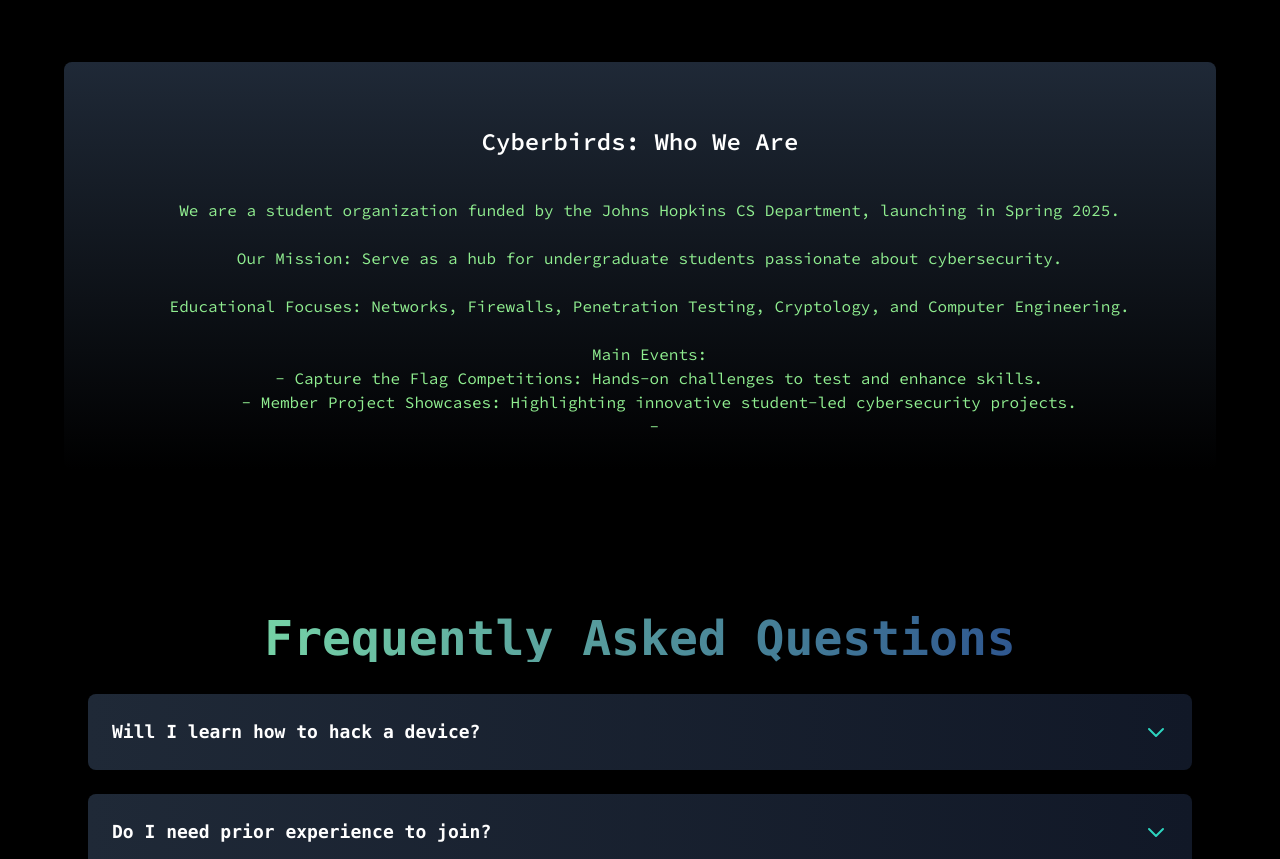
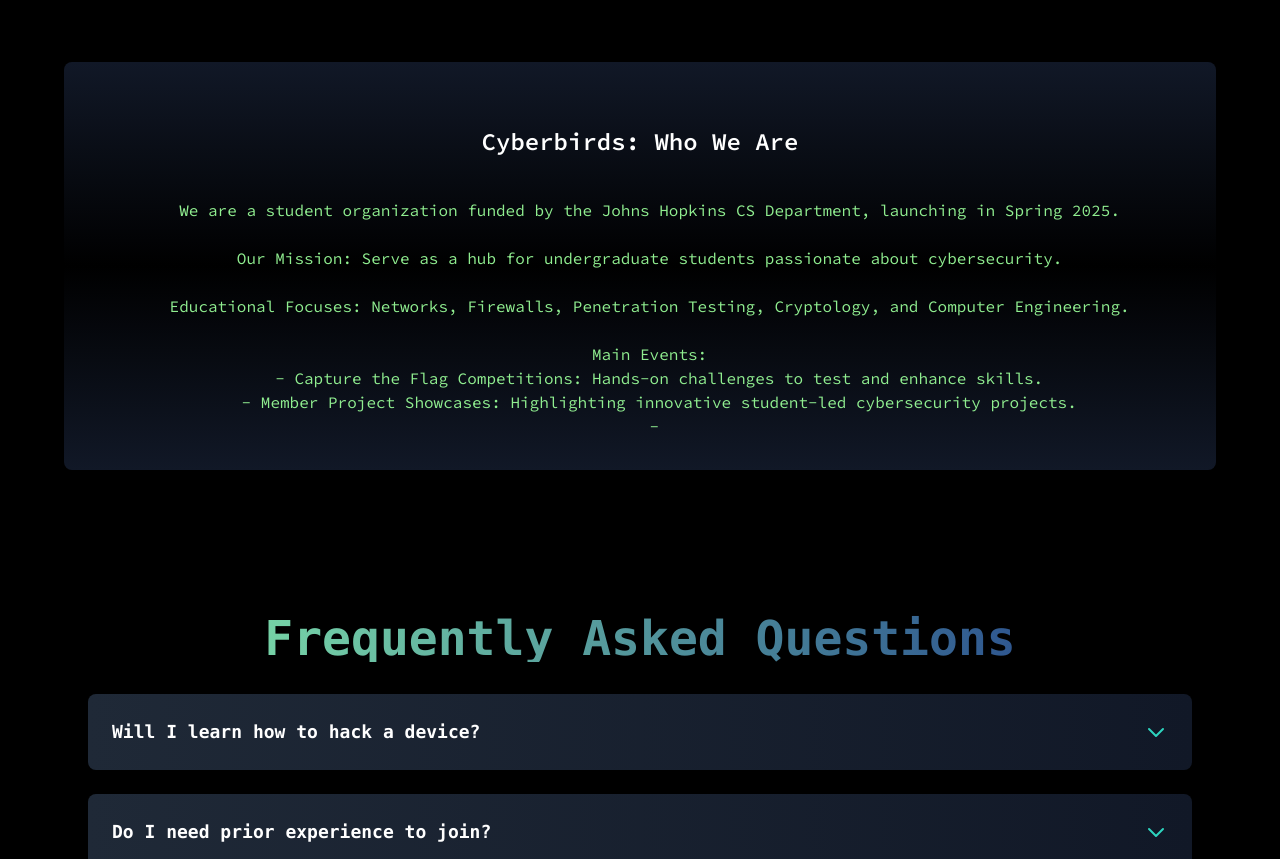
Before and after one commit to owenakers/Cyberbirds-Website, a plain HTML site: page index.html in a window 1280 px wide. Shown: the part 866-1725 px from the top of the page. Drawn offline with nearby package versions, Linux system fonts and the light colour scheme.

Commit message:
modified background

```diff
--- a/index.html
+++ b/index.html
@@ -60,7 +60,7 @@
   <!-- "Who We Are" Section -->
   <section id="who-we-are" class="font-['Source_Code_Pro'] scroll-mt-72 text-center text-white mt-8">
     <div
-      class="ml-16 mr-16 mt-16 p-16 bg-gradient-to-b from-gray-800 to-black p-8 rounded-lg shadow-xl transform transition-all duration-500 hover:scale-105 hover:shadow-2xl"
+      class="ml-16 mr-16 mt-16 p-16 bg-gradient-to-b from-gray-900 via-black to-gray-900 p-8 rounded-lg shadow-xl transform transition-all duration-500 hover:scale-105 hover:shadow-2xl"
     >
       <header class="text-2xl font-bold mb-4">
         <br />
```
